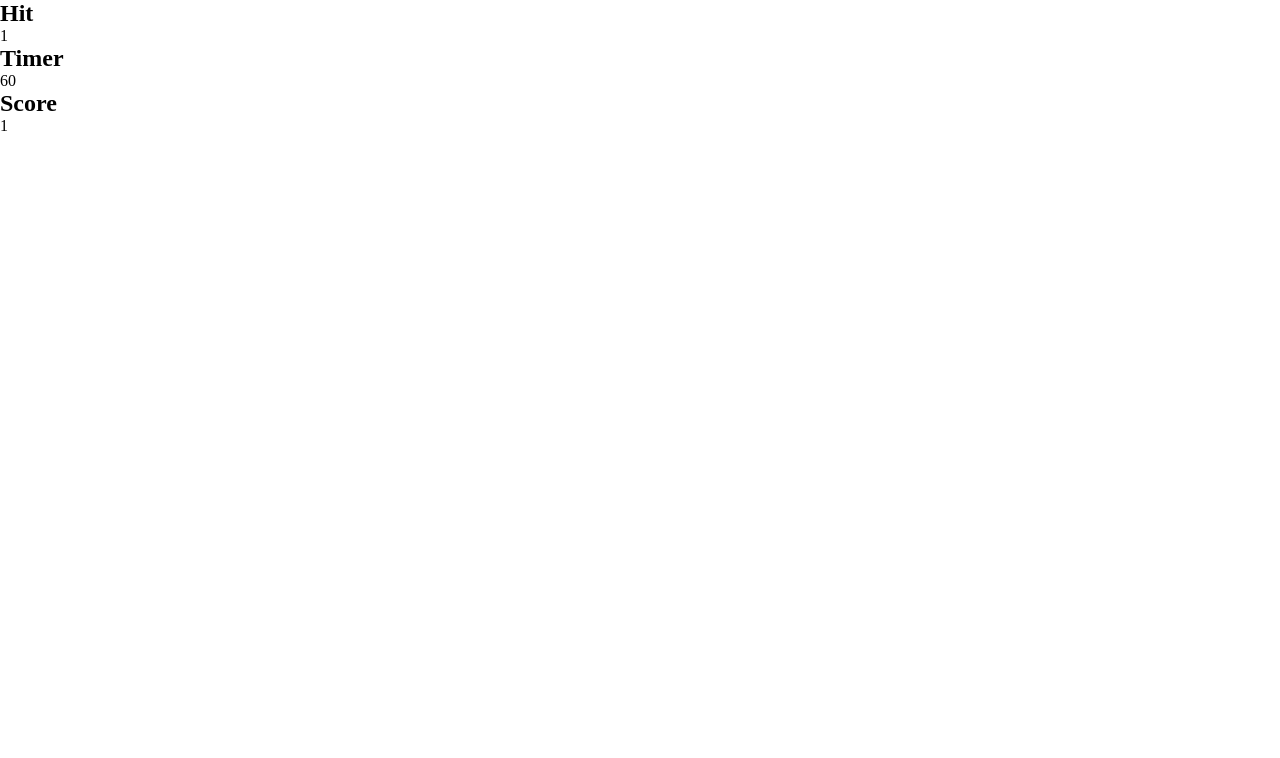
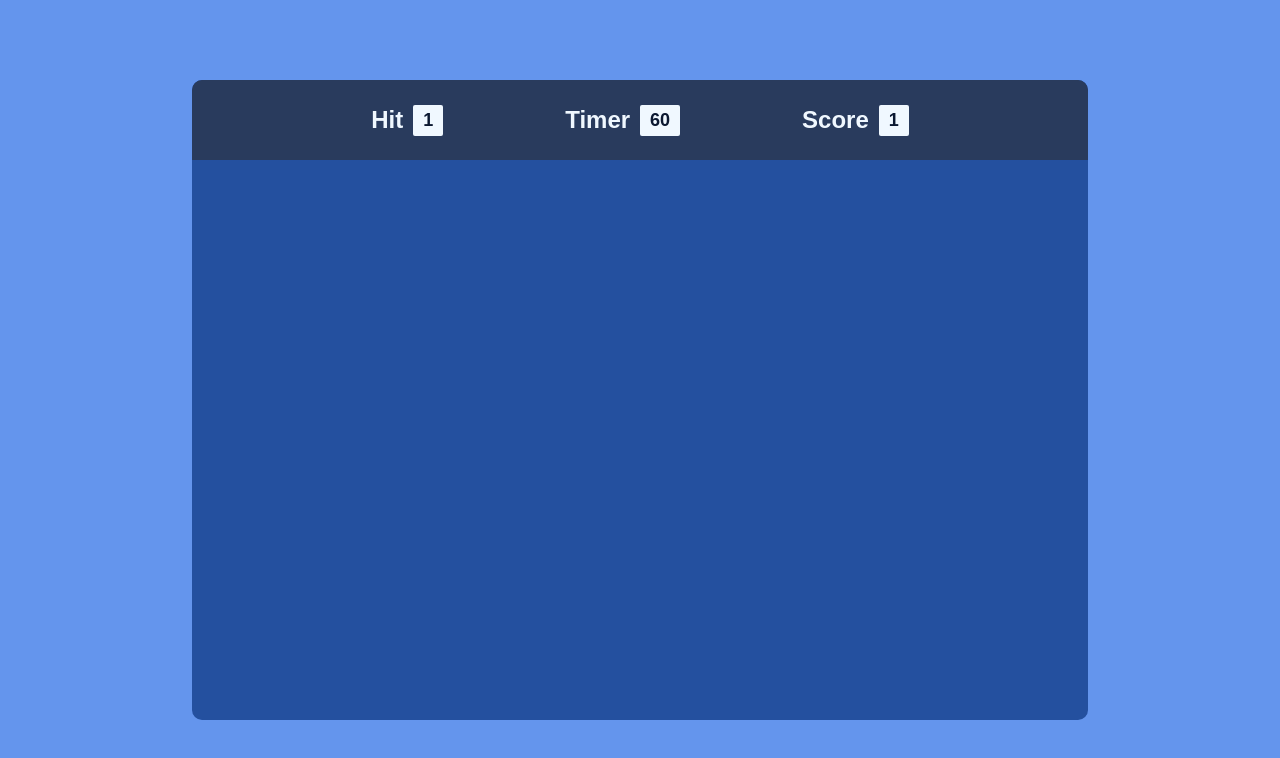
Before and after one commit to rohxama/Bubble-game, a plain HTML site: page index.html in a window 1280 px wide. Drawn offline with Linux system fonts and the light colour scheme.

Commit message:
Top panel css done

```diff
--- a/style/style.css
+++ b/style/style.css
@@ -2,9 +2,53 @@
     margin: 0;
     padding: 0;
     box-sizing: border-box;
+    font-family: sans-serif;
 }
 
 html, body{
     width: 100%;
     height: 100%;
 }
+
+#box{
+    display: flex;
+    align-items: center;
+    justify-content: center;
+    width: 100%;
+    height: 100%;
+    background-color: cornflowerblue;
+}
+
+#panel{
+    width: 70%;
+    height: 80%;
+    border-radius: 10px;
+    background-color: rgb(36, 80, 159);
+    overflow: hidden;
+}
+
+.top-p{
+    width: 100%;
+    height: 80px;
+    background-color: rgb(41, 59, 93);
+    display: flex;
+    justify-content: space-between;
+    align-items: center;
+    padding: 20px 20%;
+}
+
+.elem{
+    color: aliceblue;
+    display: flex;
+    align-items: center;
+    gap: 10px;
+}
+
+.box{
+    color: rgb(11, 24, 49);
+    padding: 5px 10px;
+    border-radius: 2px;
+    font-size: 18px;
+    font-weight: 700;
+    background-color: aliceblue;
+}
```
